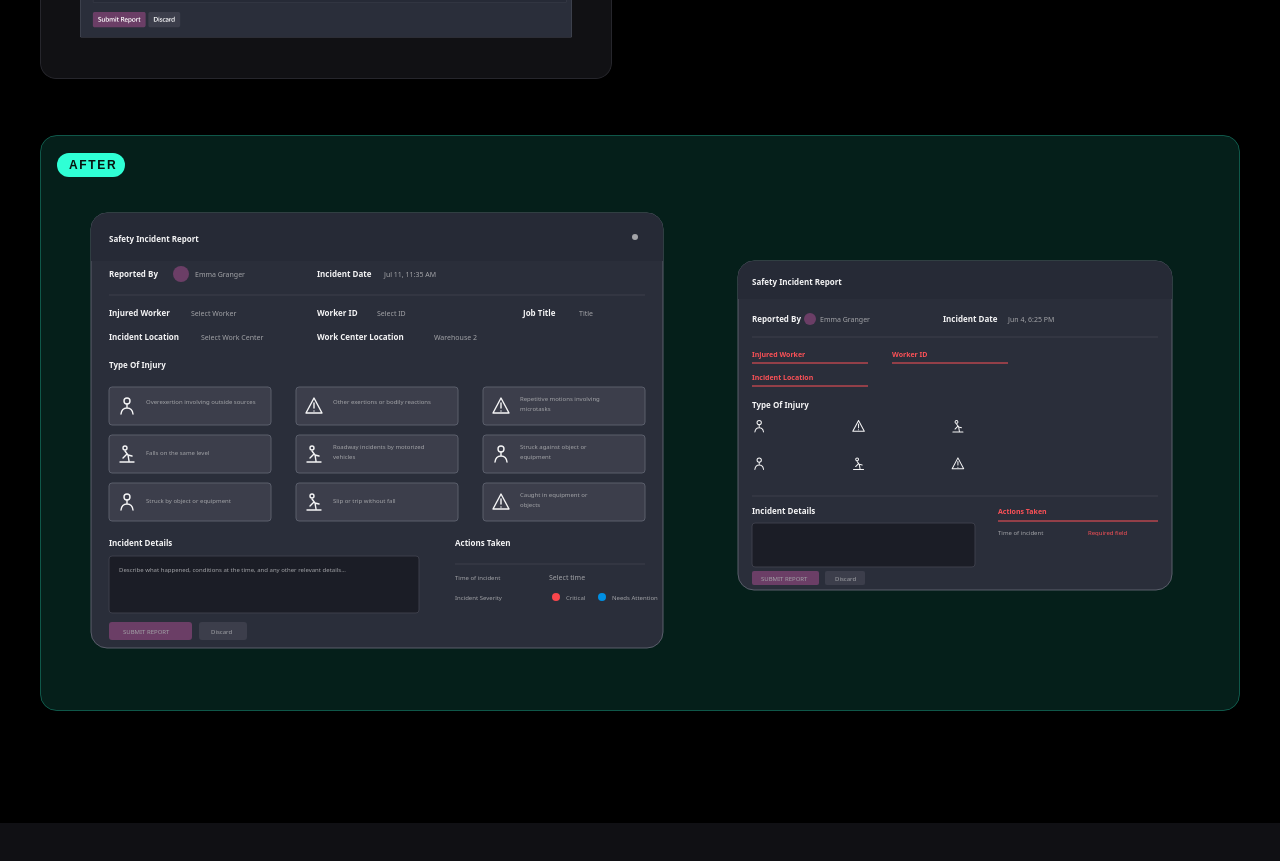
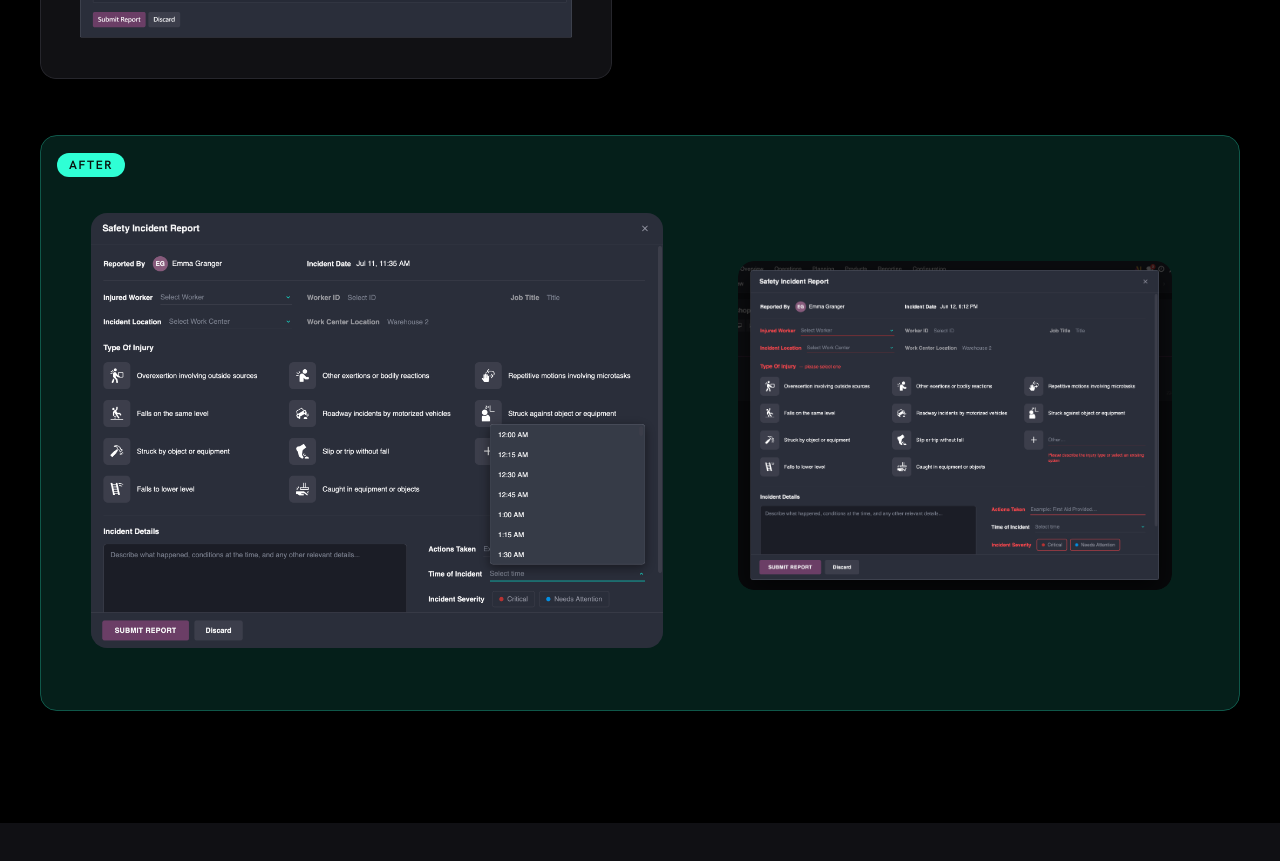
Before and after one commit to shadrinmaria-bot/Odoo-casestudy, a Next.js app: page / in a window 1280 px wide. Shown: the part 9460-10321 px from the top of the page. Built offline with nearby package versions, Linux system fonts and the light colour scheme.

Commit message:
Restore form screenshots inside SVG frame

```diff
--- a/components/FormDecisions.tsx
+++ b/components/FormDecisions.tsx
@@ -2,6 +2,50 @@ import Asset from "@/components/Asset";
 import Reveal from "@/components/Reveal";
 import Section from "@/components/Section";
 import { formDecisions } from "@/lib/content";
+
+function AfterFormCard() {
+  return (
+    <div className="relative aspect-[1200/576] w-full overflow-hidden rounded-card">
+      <svg
+        aria-hidden
+        viewBox="0 0 1200 576"
+        className="absolute inset-0 size-full"
+        preserveAspectRatio="none"
+      >
+        <rect
+          x="0.5"
+          y="0.5"
+          width="1199"
+          height="575"
+          rx="16"
+          fill="#2FFFD5"
+          fillOpacity="0.12"
+          stroke="#2FFFD5"
+          strokeOpacity="0.3"
+        />
+        <rect x="17" y="18" width="68" height="24" rx="12" fill="#2FFFD5" />
+        <text
+          x="29"
+          y="34"
+          fill="#08130E"
+          fontFamily="Hanken Grotesk, sans-serif"
+          fontSize="12"
+          fontWeight="600"
+          letterSpacing="1.68"
+        >
+          AFTER
+        </text>
+      </svg>
+
+      <div className="absolute left-[4.25%] top-[13.55%] w-[47.67%]">
+        <Asset {...formDecisions.image} className="rounded-card" />
+      </div>
+      <div className="absolute left-[58.17%] top-[21.88%] aspect-[434/329] w-[36.17%] overflow-hidden rounded-card">
+        <Asset {...formDecisions.validation} className="h-full rounded-card object-cover" />
+      </div>
+    </div>
+  );
+}
 
 export default function FormDecisions() {
   return (
@@ -37,7 +81,7 @@ export default function FormDecisions() {
       </div>
 
       <Reveal className="mt-14">
-        <Asset {...formDecisions.after} />
+        <AfterFormCard />
       </Reveal>
     </Section>
   );
--- a/lib/content.ts
+++ b/lib/content.ts
@@ -229,11 +229,11 @@ export const formDecisions = {
     width: 572,
     height: 498,
   },
-  after: {
-    src: "/images/report-form-after.svg",
-    alt: "The redesigned safety incident report form in two completed states",
-    width: 1200,
-    height: 576,
+  validation: {
+    src: "/images/report-form-validation.png",
+    alt: "The safety incident report form showing inline validation feedback",
+    width: 3022,
+    height: 1714,
   },
   annotations: [
     {
```
Also changed, not shown: public/images/report-form-after.svg (deleted), public/images/report-form-validation.png (added).
